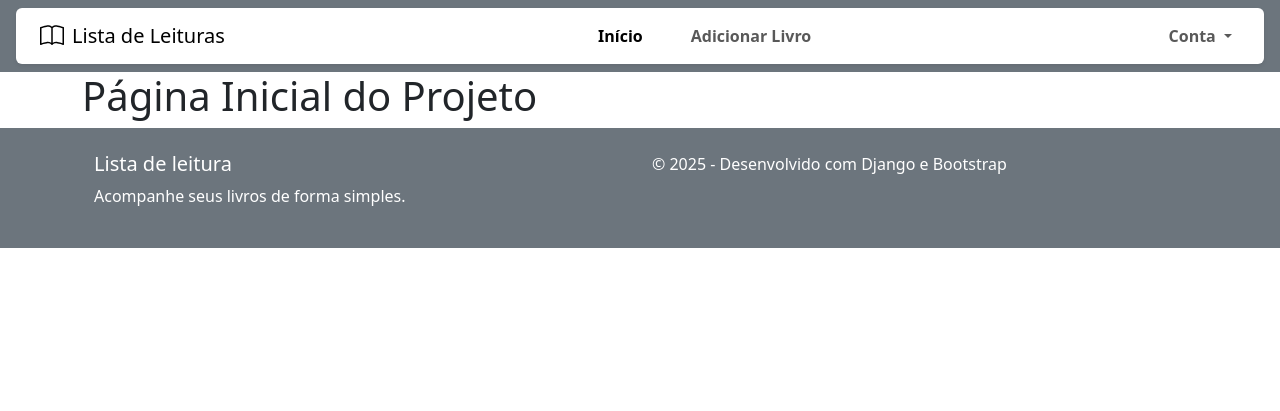
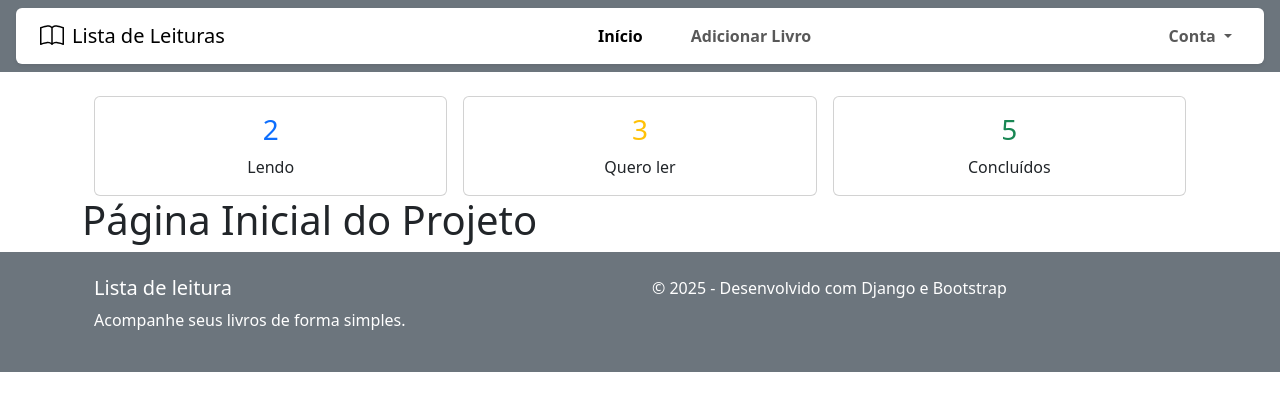
Before and after one commit to beasoaressz/listagem-de-leituras, a Django app: page / in a window 1280 px wide. Shown: the top 411 px of the page. Run offline with Django 5.2, Linux system fonts and the light colour scheme; some libraries are stand-ins or nearby versions.

Commit message:
style(main): estilo do corpo do site iniciado

```diff
--- a/paginas/templates/paginas/index.html
+++ b/paginas/templates/paginas/index.html
@@ -151,6 +151,39 @@
 <!-- prettier-ignore -->
 {% block conteudo %}
 <main>
+  <div class="container mt-4">
+    <div class="row justify-content-center g-3">
+      <!-- Card 1 -->
+      <div class="col-md-4">
+        <div class="card h-100 text-center">
+          <div class="card-body">
+            <h3 class="card-title text-primary">2</h3>
+            <p class="card-text">Lendo</p>
+          </div>
+        </div>
+      </div>
+
+      <!-- Card 2 -->
+      <div class="col-md-4">
+        <div class="card h-100 text-center">
+          <div class="card-body">
+            <h3 class="card-title text-warning">3</h3>
+            <p class="card-text">Quero ler</p>
+          </div>
+        </div>
+      </div>
+
+      <!-- Card 3 -->
+      <div class="col-md-4">
+        <div class="card h-100 text-center">
+          <div class="card-body">
+            <h3 class="card-title text-success">5</h3>
+            <p class="card-text">Concluídos</p>
+          </div>
+        </div>
+      </div>
+    </div>
+  </div>
   <h1>Página Inicial do Projeto</h1>
 </main>
 {% endblock %}
```
